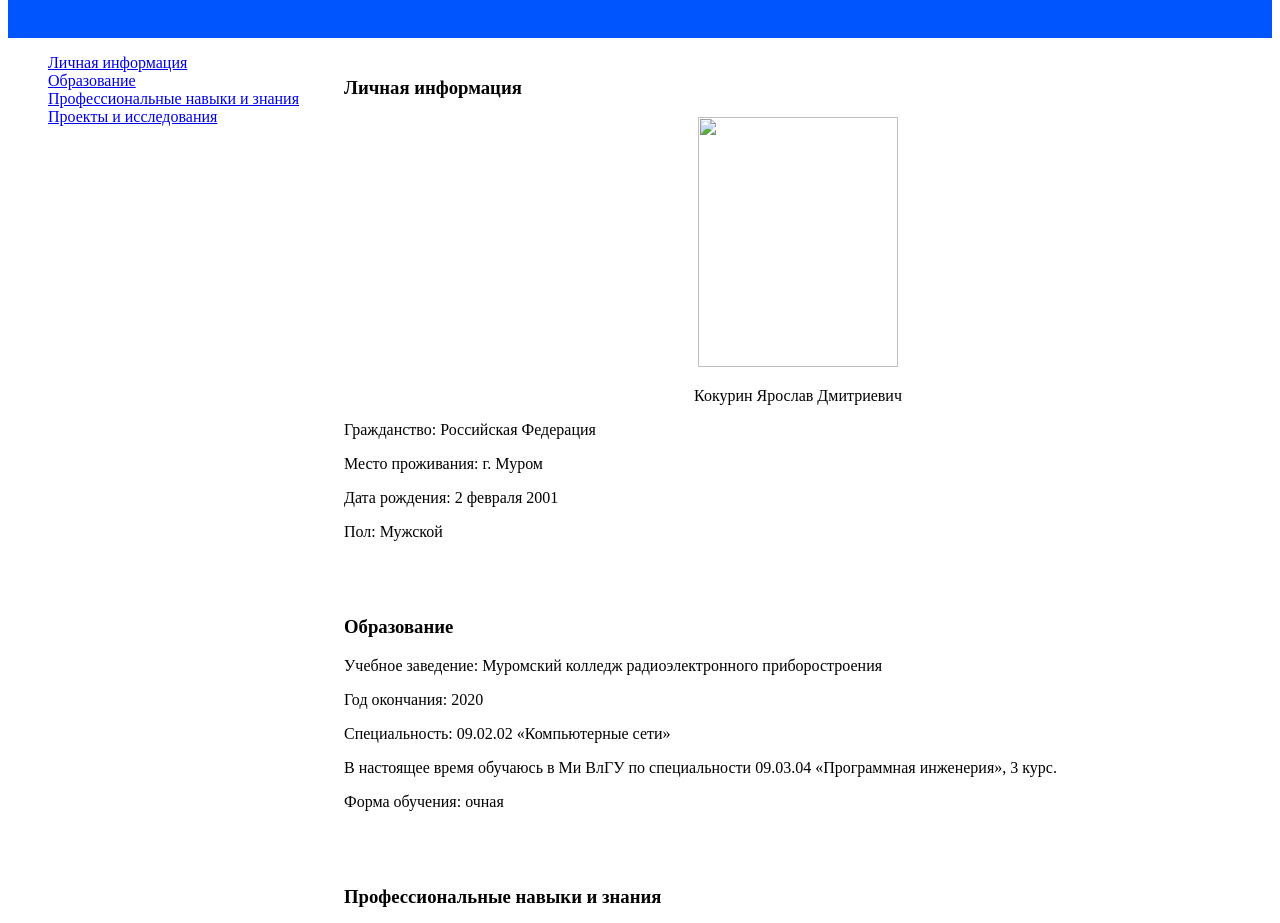
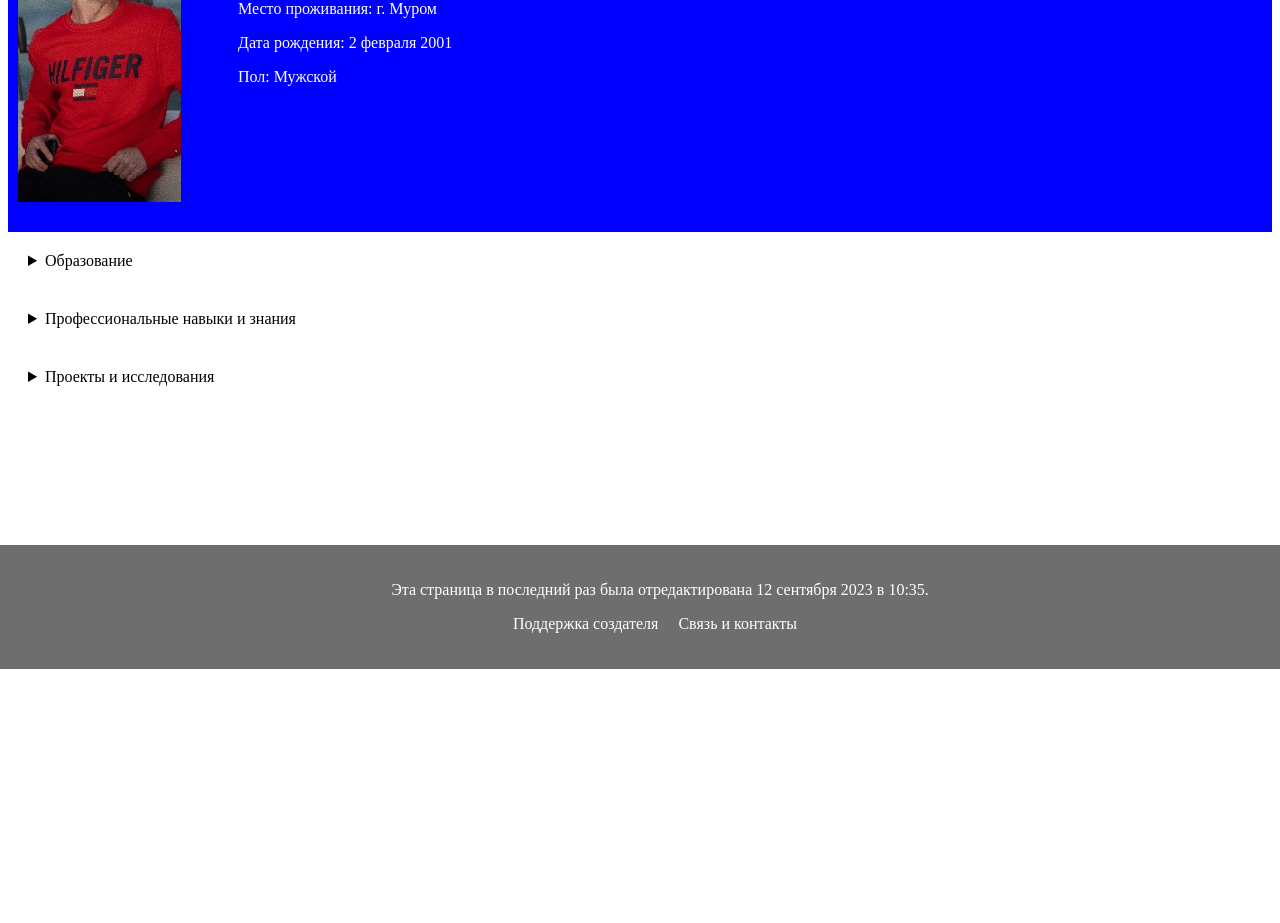
Before and after one commit to Mejioy/Mejioy.github.io, a plain HTML site: page index.html in a window 1280 px wide. Shown: the part 131-1054 px from the top of the page. After the commit the page ends 800 px from the top, so only its background shows below. Drawn offline with Linux system fonts and the light colour scheme.

Commit message:
Add files via upload

```diff
--- a/index.html
+++ b/index.html
@@ -1,15 +1,28 @@
 <!DOCTYPE html>
 <html>
 <head>
-        <title>My profile</title>
-        <link rel="stylesheet" href="style.css">
+	<title>Кокурин Ярослав</title>
+	<link rel="stylesheet" href="css/KokurinYaroslav.css">
 </head>
 <body class="page">
 	<div class="wrapper">
 	<header class="head">
-            <p class="head__logo">Портфолио</p>
+	<section class="head-photoplace">
+		<p class="head-photoplace__image">
+		<img src="img/KokurinYaroslav.jpg" height="299" width="163">
+	</p>
+	</section>
+	<section class="head-aboutme">
+		<article class="head-aboutme-info">
+			<h1 class="head-aboutme-info__name">Кокурин Ярослав Дмитриевич</h1>
+			<p class="head-aboutme-info__text">Гражданство: Российская Федерация</p>
+			<p class="head-aboutme-info__text">Место проживания: г. Муром</p>
+			<p class="head-aboutme-info__text">Дата рождения: 2 февраля 2001</p>
+            <p class="head-aboutme-info__text">Пол: Мужской</p>
+        </article>
+    </section>
 </header>
-        <main class="content">
+<main class="content"><!--
             <section class="leftside">
                 <ul class="leftside__wrapper">
                     <li class="leftside__item"><a href="#about_me">Личная информация</a></li>
@@ -17,47 +30,35 @@
                     <li class="leftside__item"><a href="#skills">Профессиональные навыки и знания</a></li>
                     <li class="leftside__item"><a href="#projects">Проекты и исследования</a></li>
                 </ul>
-            </section>
-            <section class="rightside">
-                <article class="news-article">
-                    <h1 class="news-article__title" id="about_me">Личная информация</h1>
-                    <div class="news-article__text">
-                    	<p class="news-article__image">
-                        <img src="avatar.jpg" height="250" width="200">
-                        </p>
-                        <p class="news-article__signimage">Кокурин Ярослав Дмитриевич</p>
-                        <p>Гражданство: Российская Федерация</p>
-                        <p>Место проживания: г. Муром</p>
-                        <p>Дата рождения: 2 февраля 2001</p>
-                        <p>Пол: Мужской</p>
-                        <p></p>
-                    </div>
+            </section> -->
+            <section class="description">
+                <article class="description-part">
+                    <details class="description-part-wrapper">
+                        <summary class="description-part__title">Образование</summary>
+                        <p class="description-part__text">Учебное заведение: Муромский колледж радиоэлектронного приборостроения</p>
+                        <p class="description-part__text">Год окончания: 2020</p>
+                        <p class="description-part__text">Специальность: 09.02.02 «Компьютерные сети»</p>
+                        <p class="description-part__text">В настоящее время обучаюсь в Ми ВлГУ по специальности 09.03.04 «Программная инженерия», 3 курс.</p>
+                        <p class="description-part__text">Форма обучения: очная</p>
+                    </details>
+                    <!-- <h1 class="description-part__title" id="education">Образование</h1> -->
                 </article>
-                <article class="news-article">
-                    <h1 class="news-article__title" id="education">Образование</h1>
-                    <div class="news-article__text">
-                        <p>Учебное заведение: Муромский колледж радиоэлектронного приборостроения</p>
-                        <p>Год окончания: 2020</p>
-                        <p>Специальность: 09.02.02 «Компьютерные сети»</p>
-                        <p>В настоящее время обучаюсь в Ми ВлГУ по специальности 09.03.04 «Программная инженерия», 3 курс.</p>
-                        <p>Форма обучения: очная</p>
-                    </div>
+                <article class="description-part">
+                    <details class="description-part-wrapper">
+                        <summary class="description-part__title">Профессиональные навыки и знания</summary>
+                        <p class="description-part__text">В ходе обучения в колледже мной было изучено 4 профессиональных модуля по направлениям: «Участие в проектировании сетевой инфраструктуры»;</p>
+                        <p class="description-part__text">«Организация сетевого администрирования»; «Эксплуатация объектов сетевой инфраструктуры»; «Выполнение работ по профессии 14995 (ОК 016-94) Наладчик технологического оборудования» и было пройдено 3 производственных практики.</p>
+                        <p class="description-part__text">Имеется грамота Департамента образования администрации Владимирской области за участие в региональном этапе Всероссийской олимпиады профессионального мастерства обучающихся профессиональных образовательных организаций Владимирской области по укрупнённой группе специальностей среднего профессионального образования 09.00.00 «Информатика и вычислительная техника» 2020 г.</p>
+                        <p class="description-part__text">Знание иностранных языков: Английский язык – базовый уровень</p>
+                    </details>
+                    <!-- <h1 class="description-part__title" id="skills">Профессиональные навыки и знания</h1> -->
                 </article>
-                <article class="news-article">
-                    <h1 class="news-article__title" id="skills">Профессиональные навыки и знания</h1>
-                    <div class="news-article__text">
-                        <p>В ходе обучения в колледже мной было изучено 4 профессиональных модуля по направлениям: «Участие в проектировании сетевой инфраструктуры»; </p>
-                        <p>«Организация сетевого администрирования»; «Эксплуатация объектов сетевой инфраструктуры»; «Выполнение работ по профессии 14995 (ОК 016-94) Наладчик технологического оборудования» и было пройдено 3 производственных практики.</p>
-                        <p>Имеется грамота Департамента образования администрации Владимирской области за участие в региональном этапе Всероссийской олимпиады профессионального мастерства обучающихся профессиональных образовательных организаций Владимирской области по укрупнённой группе специальностей среднего профессионального образования 09.00.00 «Информатика и вычислительная техника» 2020 г.</p>
-                        <p>В настоящее время обучаюсь в Ми ВлГУ по специальности 09.03.04 «Программная инженерия», 3 курс.</p>
-                        <p>Знание иностранных языков: Английский язык – базовый уровень</p>
-                    </div>
-                </article>
-                <article class="news-article" id="projects">
-                    <h1 class="news-article__title">Проекты и исследования</h1>
-                    <div class="news-article__text">
-                        <p>Empty</p>
-                    </div>
+                <!-- <article class="description-part" id="projects"> -->
+                    <article class="description-part">
+                        <details class="description-part-wrapper">
+                        <summary class="description-part__title">Проекты и исследования</summary>
+                        <p class="description-part__text">Empty</p>
+                    </details>
                 </article>
             </section>
         </main>
```
Lines whose indentation alone changed are shown as unchanged.
